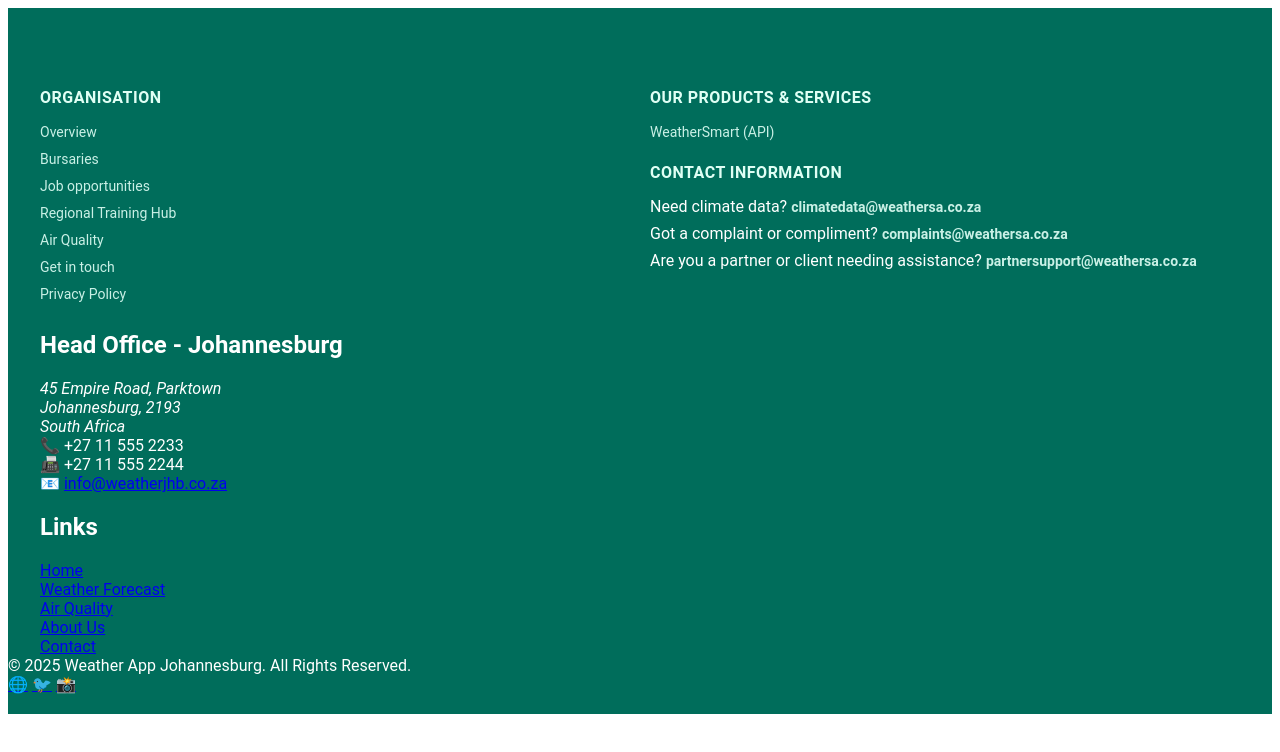
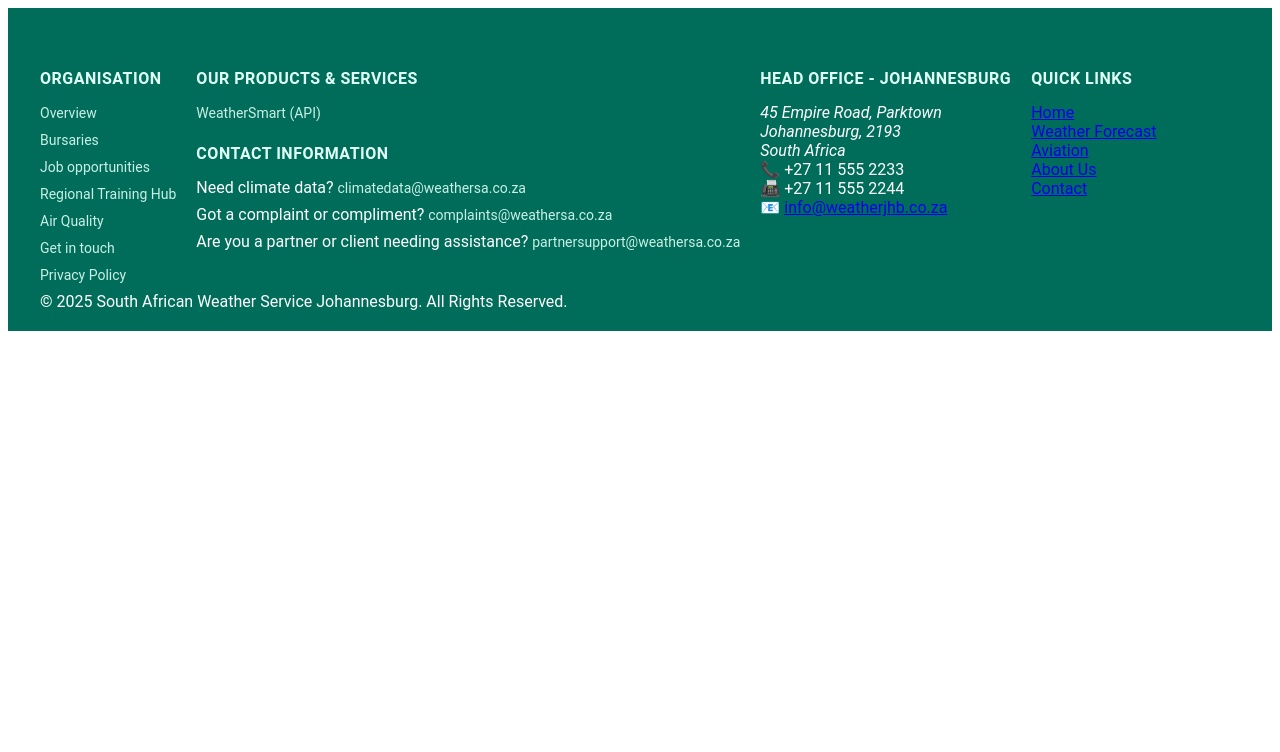
Before and after one commit to lmusiyiwa/weather-site, a plain HTML site: page footer.html in a window 1280 px wide. Drawn offline with Linux system fonts and the light colour scheme; files that its build step writes are made by us from their sources.

Commit message:
Refine footer structure and text layout for column 1-4
- Adjusted footer column arrangement for better readability
- Updated text content and semantic HTML tags in upper and lower footer sections
- Ensured consistent alignment across both columns
- Added placeholder links for quick navigation

```diff
--- a/footer.html
+++ b/footer.html
@@ -1,99 +1,84 @@
 <link rel="stylesheet" href="css/footer.css">
+
 <footer class="footer">
   <div class="container">
-        <br>
-        <!-- PART 1: ORGANISATION -->
     <div class="row">
-            <div class="col-md-2">
+      <!-- COLUMN 1: ORGANISATION -->
+      <div class="footer-column">
         <h4>ORGANISATION</h4>
         <ul class="list-unstyled">
           <li class="list-footer-item"><a href="/home/overview">Overview</a></li>
           <li class="list-footer-item"><a href="/home/bursaries">Bursaries</a></li>
-                    <li class="list-footer-item"><a href="/home/vacancies"> Job opportunities </a></li>
-                    <li class="list-footer-item"><a href="https://rtc.weathersa.co.za" target="_blank"> Regional
-                            Training Hub</a></li>
+          <li class="list-footer-item"><a href="/home/vacancies">Job opportunities</a></li>
+          <li class="list-footer-item"><a href="https://rtc.weathersa.co.za" target="_blank">Regional Training Hub</a></li>
           <li class="list-footer-item"><a href="/home/airquality">Air Quality</a></li>
           <li class="list-footer-item"><a href="/home/contact">Get in touch</a></li>
-                    <li class="list-footer-item"><a href="https://www.weathersa.co.za/home/privacynotice">Privacy
-                            Policy</a></li>
-
-                    <!--<li><a href="https://go.microsoft.com/fwlink/?LinkId=699319">External Link</a></li>-->
-                </ul>
-            </div>
-            <!-- PART 2: OUR PRODUCTS & CONTACT (YOUR PART) -->
-            <div class="col-md-4">
-                <h4>OUR PRODUCTS &amp; SERVICES</h4>
-                <ul class="list-unstyled">
-                    <!--<li class="list-footer-item"><a asp-area="" asp-controller="Home" asp-action="Subscribe">WeatherSmart Products</a></li>-->
-                    <li class="list-footer-item"><a href="https://developers.afrigis.co.za/portfolio/weather-api/"
-                            target="_blank">WeatherSmart (API)</a></li>
-                </ul>
-                <h4>CONTACT INFORMATION</h4>
-                <ul class="list-unstyled">
-                    <li class="list-footer-item">Need climate data? <a href="mailto:info4@weathersa.co.za"
-                            target="_top"><strong> climatedata@weathersa.co.za </strong> </a></li>
-                    <li class="list-footer-item">Got a complaint or compliment? <a
-                            href="mailto:complaints@weathersa.co.za" target="_top"> <strong>complaints@weathersa.co.za
-                            </strong></a></li>
-                    <li class="list-footer-item">Are you a partner or client needing assistance? <a
-                            href="mailto:partnersupport@weathersa.co.za" target="_top">
-                            <strong>partnersupport@weathersa.co.za</strong></a></li>
+          <li class="list-footer-item"><a href="https://www.weathersa.co.za/home/privacynotice">Privacy Policy</a></li>
         </ul>
       </div>
 
+      <!-- COLUMN 2: OUR PRODUCTS & SERVICES -->
+      <div class="footer-column">
+        <h4>OUR PRODUCTS &amp; SERVICES</h4>
+        <ul class="list-unstyled">
+          <li class="list-footer-item">
+            <a href="https://developers.afrigis.co.za/portfolio/weather-api/" target="_blank">WeatherSmart (API)</a>
+          </li>
+        </ul>
+
+        <h4>CONTACT INFORMATION</h4>
+        <ul class="list-unstyled">
+          <li class="list-footer-item">Need climate data? <a href="mailto:info4@weathersa.co.za">    climatedata@weathersa.co.za</></a></li>
+          <li class="list-footer-item">Got a complaint or compliment? <a href="mailto:complaints@weathersa.co.za">complaints@weathersa.co.za</a></li>
+          <li class="list-footer-item">Are you a partner or client needing assistance? <a href="mailto:partnersupport@weathersa.co.za">partnersupport@weathersa.co.za</a></li>
+        </ul>
       </div>
-        <!-- PART 3 Head Office Ivy -->
-        <div class="head-office">
-            <h2>Head Office - Johannesburg</h2>
+
+      <!-- COLUMN 3: HEAD OFFICE -->
+      <div class="footer-column">
+        <h4>HEAD OFFICE - JOHANNESBURG</h4>
         <address class="office-address">
           45 Empire Road, Parktown<br>
           Johannesburg, 2193<br>
           South Africa
         </address>
-
         <ul class="contact-list">
-                <li>📞 +27 11 555 2233</li>
-                <li>📠 +27 11 555 2244</li>
-                <li>📧 <a href="mailto:info@weatherjhb.co.za">info@weatherjhb.co.za</a></li>
+          <li> 📞 +27 11 555 2233</li>
+          <li> 📠 +27 11 555 2244</li>
+          <li> 📧 <a href="mailto:info@weatherjhb.co.za">info@weatherjhb.co.za</a></li>
         </ul>
       </div>
 
-        <!-- PART 4 Links Column  Ivy -->
-        <div class="quick-links">
-            <h2>Links</h2>
+      <!-- COLUMN 4: QUICK LINKS -->
+
+      <div class="footer-column">
+        <h4>QUICK LINKS</h4>
         <ul>
           <li><a href="#">Home</a></li>
           <li><a href="#">Weather Forecast</a></li>
-                <li><a href="#">Air Quality</a></li>
+          <li><a href="#">Aviation</a></li>
           <li><a href="#">About Us</a></li>
           <li><a href="#">Contact</a></li>
         </ul>
       </div>
     </div>
 
-    <!-- Bottom Bar -->
+    <!-- FOOTER BOTTOM -->
     <div class="footer-bottom">
       <div class="legal">
-            &copy; 2025 Weather App Johannesburg. All Rights Reserved.
+        &copy; 2025 South African Weather Service Johannesburg. All Rights Reserved.
       </div>
       <div class="social">
-            <a href="#" class="social-btn" title="Facebook">🌐</a>
-            <a href="#" class="social-btn" title="Twitter">🐦</a>
-            <a href="#" class="social-btn" title="Instagram">📸</a>
+        <a href="#" class="social-btn" title="Facebook"></a>
+        <a href="#" class="social-btn" title="Twitter"></a>
+        <a href="#" class="social-btn" title="Instagram"></a>
       </div>
     </div>
-
   </div>
 </footer>
-</body>
 
-</html>
-</div>
-<div class="col-md-12 copyRight">
 
-</div>
-</footer>
-</body>
+
 
 
 </html>
```
Lines whose indentation alone changed are shown as unchanged.
